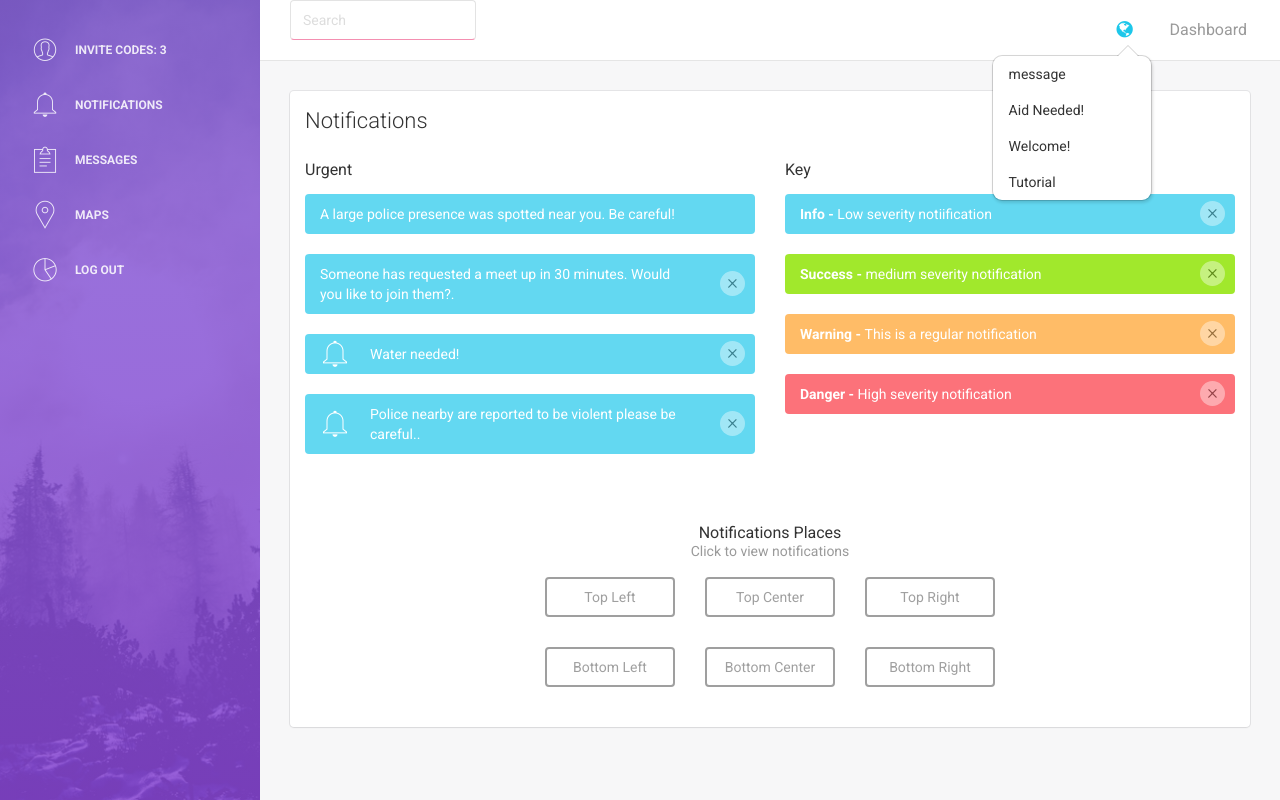
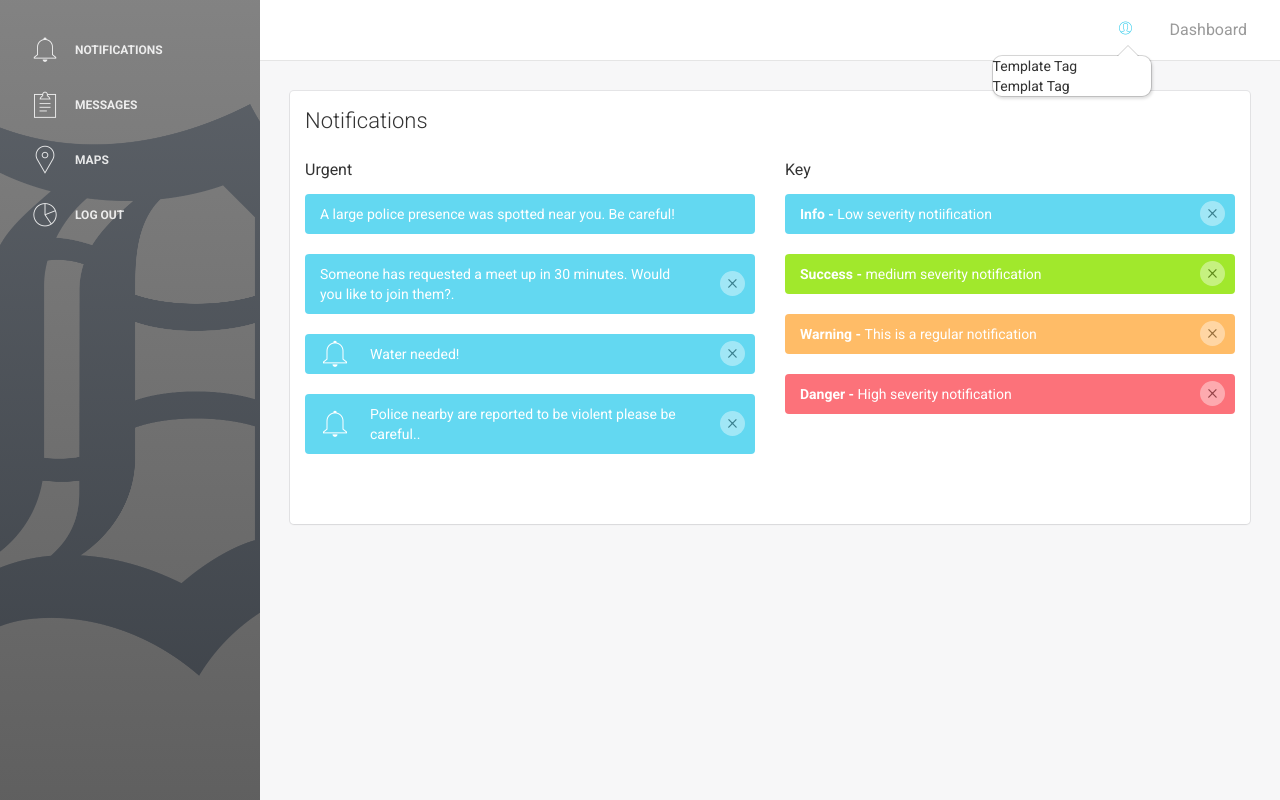
Before and after one commit to jmukes97/PIP-frontend, a Django app: template templates/notifications.html in a window 1280 px wide, after a click that opens the changed part. Run offline with Django 3.2, Linux system fonts and the light colour scheme; the template is opened without the code that fills it, so the values that code supplies are empty; some libraries are stand-ins or nearby versions.

Commit message:
reskin project

```diff
--- a/static/login.css
+++ b/static/login.css
@@ -4,8 +4,8 @@
 }
 
 body {
-  background: #007bff;
-  background: linear-gradient(to right, #9368E9, #943bea);
+  background: #0076B6;
+  background:#0076B6 ;
 }
 
 .card-signin {
--- a/templates/invite.html
+++ b/templates/invite.html
@@ -32,10 +32,11 @@
                                 <div class="form-label-group">
                                     <input name="code" type="username" id="inputInvite" class="form-control" placeholder="Invite Code" required autofocus>
                                     <label for="inputInvite">Invite Code</label>
+
                                 </div>
 
                                 <button class="btn btn-lg btn-primary btn-block text-uppercase" type="submit">Submit</button>
-
+                                <div> <a class="d-block text-center mt-2 small" href="/login/">Sign In</a></div>
                             </form>
                         </div>
                     </div>
--- a/templates/notifications.html
+++ b/templates/notifications.html
@@ -7,7 +7,7 @@
     <link rel="icon" type="image/png" href="{% static 'assets/img/favicon.ico' %}">
     <meta http-equiv="X-UA-Compatible" content="IE=edge,chrome=1" />
 
-    <title>HKH Notifications</title>
+    <title>PIP Notifications</title>
 
     <meta content='width=device-width, initial-scale=1.0, maximum-scale=1.0, user-scalable=0' name='viewport' />
     <meta name="viewport" content="width=device-width" />
@@ -37,17 +37,11 @@
 <body>
 
     <div class="wrapper">
-        <div class="sidebar" data-color="purple" data-image="{% static 'assets/img/sidebar-5.jpg' %}">
+        <div class="sidebar" data-color="white" data-image="{% static 'assets/img/logo.png' %}">
 
             <div class="sidebar-wrapper">
 
                 <ul class="nav">
-
-                    <li><a href="#">
-                        <i class="pe-7s-user"></i>
-                        <p>Invite codes: 3</p>
-                      </a>
-                    </li>
                     <li>
                         <a href="/notifications/">
                             <i class="pe-7s-bell"></i>
@@ -94,29 +88,28 @@
                         <ul class="nav navbar-nav navbar-left">
 
                             <li>
-                                <div class="md-form mb-3 mt-0">
-                                    <input class="form-control" type="text" placeholder="Search" aria-label="Search">
-                                </div>
+
                             </li>
                         </ul>
 
                         <ul class="nav navbar-nav navbar-right">
 
+
                             <li class="dropdown">
                                 <a href="" class="dropdown-toggle" data-toggle="dropdown">
-                                    <i class="fa fa-globe"></i>
+                                    <i class="pe-7s-user"></i>
                                     <b class="caret hidden-lg hidden-md"></b>
                                     <p class="hidden-lg hidden-md">
-                                        5 Notifications
+                                        Invite Codes
                                         <b class="caret"></b>
                                     </p>
                                 </a>
                                 <ul class="dropdown-menu">
-                                    <li><a href="/notifications/">message</a></li>
-                                    <li><a href="/maps/">Aid Needed!</a></li>
-                                    <li><a href="dashboard">Welcome!</a></li>
-                                    <li><a href="#">Tutorial</a></li>
+                                    <li>Template Tag</li>
+                                    <li>Templat Tag</li>
+
                                 </ul>
+
                             </li>
                             <li>
                                 <a href="/dashboard/">
@@ -183,37 +176,7 @@
                             </div>
                             <br>
                             <br>
-                            <div class="places-buttons">
-                                <div class="row">
-                                    <div class="col-md-6 col-md-offset-3 text-center">
-                                        <h5>Notifications Places
-                                            <p class="category">Click to view notifications</p>
-                                        </h5>
-                                    </div>
-                                </div>
-                                <div class="row">
-                                    <div class="col-md-2 col-md-offset-3">
-                                        <button class="btn btn-default btn-block" onclick="demo.showNotification('top','left')">Top Left</button>
-                                    </div>
-                                    <div class="col-md-2">
-                                        <button class="btn btn-default btn-block" onclick="demo.showNotification('top','center')">Top Center</button>
-                                    </div>
-                                    <div class="col-md-2">
-                                        <button class="btn btn-default btn-block" onclick="demo.showNotification('top','right')">Top Right</button>
-                                    </div>
-                                </div>
-                                <div class="row">
-                                    <div class="col-md-2 col-md-offset-3">
-                                        <button class="btn btn-default btn-block" onclick="demo.showNotification('bottom','left')">Bottom Left</button>
-                                    </div>
-                                    <div class="col-md-2">
-                                        <button class="btn btn-default btn-block" onclick="demo.showNotification('bottom','center')">Bottom Center</button>
-                                    </div>
-                                    <div class="col-md-2">
-                                        <button class="btn btn-default btn-block" onclick="demo.showNotification('bottom','right')">Bottom Right</button>
-                                    </div>
-                                </div>
-                            </div>
+
                         </div>
                     </div>
                 </div>
```
Also changed, not shown: static/invite.css (+5 -2 lines), static/reg.css (+4 -3 lines), templates/chat.html (+10 -15 lines), templates/dashboard.html (+8 -15 lines), templates/maps.html (+11 -25 lines).
